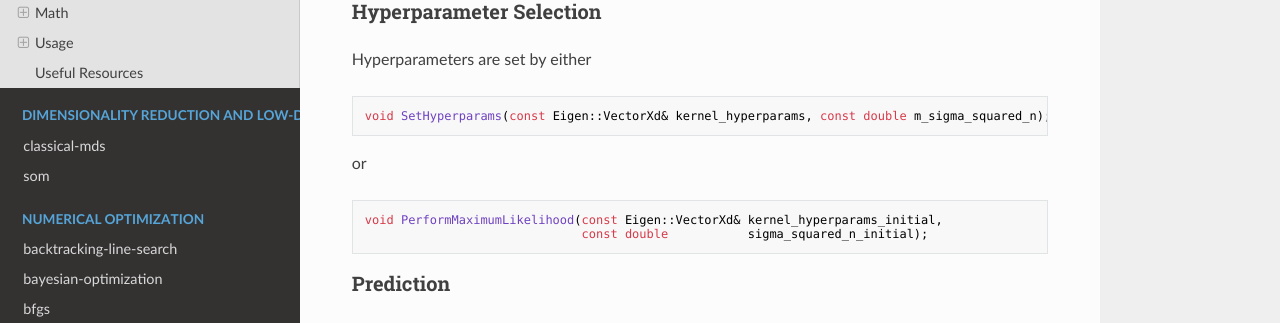
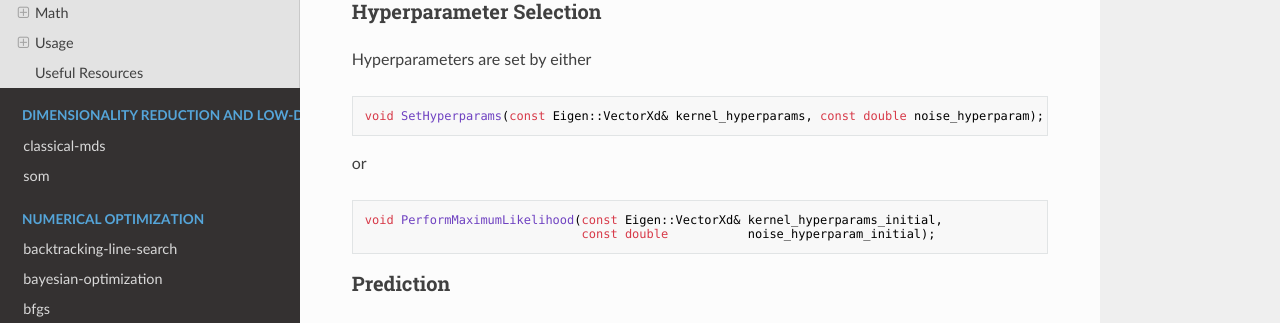
Before and after one commit to yuki-koyama/mathtoolbox, an MkDocs documentation site: the page built from docs/gaussian-process-regression.md, in a window 1280 px wide and 900 px high, scrolled down 3536 px. Shown: the part 151-474 px from the top of the window. Built offline with MkDocs 1.6.1, drawn with Linux system fonts in a browser that asks for light colours; nearby versions of some CDN libraries; formulas are drawn with MathJax 3.

Commit message:
Use a more descriptive name for the GPR's noise hyperparameter

````diff
--- a/docs/gaussian-process-regression.md
+++ b/docs/gaussian-process-regression.md
@@ -140,12 +140,12 @@ GaussianProcessRegressor(const Eigen::MatrixXd& X,
 
 Hyperparameters are set by either
 ```cpp
-void SetHyperparams(const Eigen::VectorXd& kernel_hyperparams, const double m_sigma_squared_n);
+void SetHyperparams(const Eigen::VectorXd& kernel_hyperparams, const double noise_hyperparam);
 ```
 or
 ```cpp
 void PerformMaximumLikelihood(const Eigen::VectorXd& kernel_hyperparams_initial,
-                              const double           sigma_squared_n_initial);
+                              const double           noise_hyperparam_initial);
 ```
 
 ### Prediction
````
Also changed, not shown: 2 other files.
